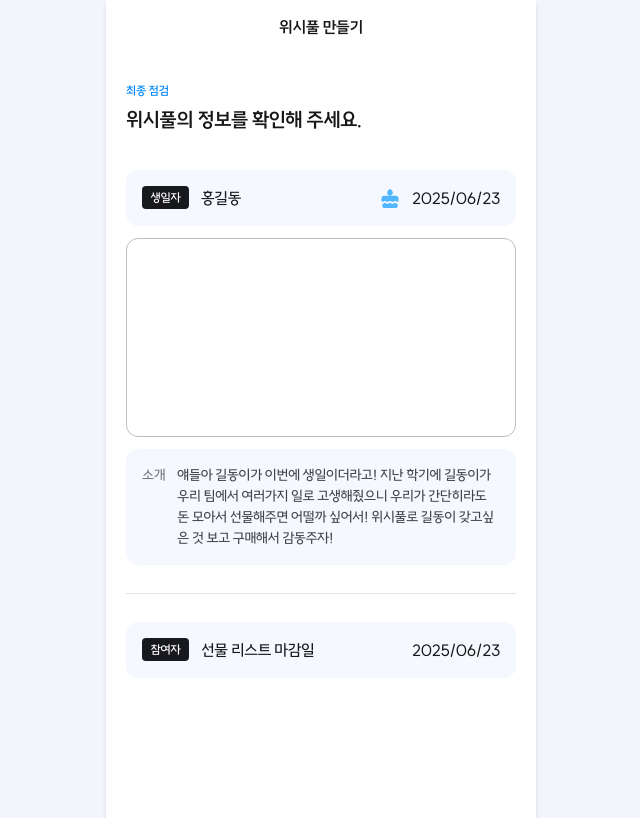
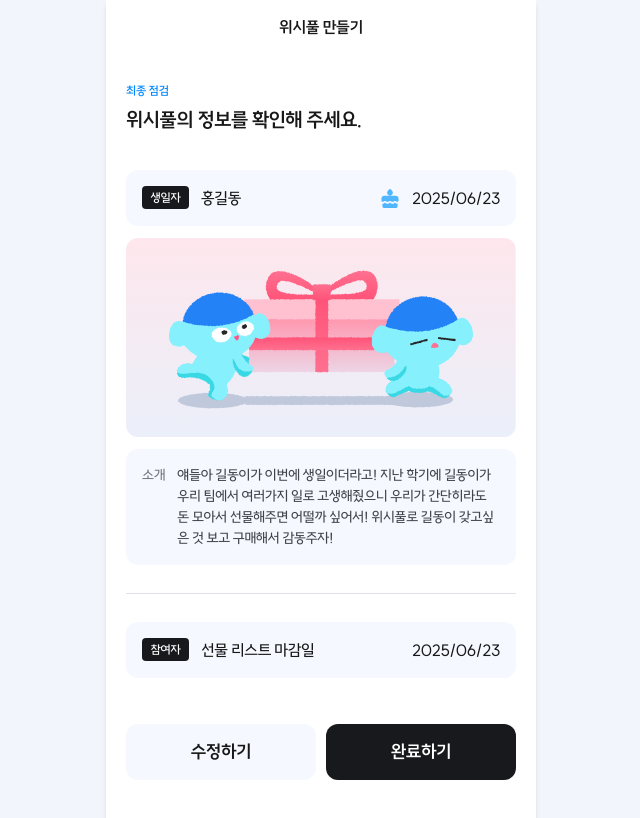
Before and after one commit to WishPool-dev/WishPool-FE, a Next.js app: page /wishpool/preview in a window 1280 px wide. Shown: the top 818 px of the page, without its empty margins (319-959 px from the left). Built offline with nearby package versions, Linux system fonts and the light colour scheme.

Commit message:
feat: 이미지 변경 (#41)

```diff
--- a/src/app/wishpool/preview/page.tsx
+++ b/src/app/wishpool/preview/page.tsx
@@ -1,7 +1,23 @@
+'use client';
+
+import { useRouter } from 'next/navigation';
+
+import Button from '@/components/common/Button';
 import Icon from '@/components/common/Icon';
 import UserTag from '@/components/ui/UserTag';
+import { PATH } from '@/constants/path';
 
 const PreviewPage = () => {
+  const router = useRouter();
+
+  const handleBack = () => {
+    router.back();
+  };
+
+  const handleComplete = () => {
+    router.push(PATH.WISHPOOL_SHARE);
+  };
+
   return (
     <section className="mt-[2.8rem] pb-[15rem]">
       <p className="caption1 text-blue-primary h-[1.8rem] max-w-[430px]">
@@ -21,9 +37,11 @@ const PreviewPage = () => {
         </span>
       </div>
 
-      <div className="mt-[1.2rem] h-[19.9rem] w-full rounded-[12px] border border-gray-400">
-        {/* 이미지 넣기 */}
-      </div>
+      <img
+        src="/images/wishpool-card.svg"
+        className="mt-[1.2rem] h-[19.9rem] w-full rounded-[12px] object-cover"
+        alt="이벤트 카드 이미지"
+      />
 
       <div className="bg-background-02 body2 mt-[1.2rem] inline-block w-full rounded-[12px] p-[1.6rem] break-words">
         <div className="flex flex-row gap-[1.2rem]">
@@ -45,6 +63,26 @@ const PreviewPage = () => {
         </span>
         <span>2025/06/23</span>
       </div>
+      <div className="fixed right-0 bottom-[2rem] left-0 mx-auto max-w-[43rem]">
+        <div className="flex justify-between gap-[1rem] px-[2rem]">
+          <Button
+            textColor="black"
+            backgroundColor="light"
+            textSize="sm"
+            onClick={handleBack}
+          >
+            수정하기
+          </Button>
+          <Button
+            textColor="white"
+            backgroundColor="dark"
+            textSize="sm"
+            onClick={handleComplete}
+          >
+            완료하기
+          </Button>
+        </div>
+      </div>
     </section>
   );
 };
```
